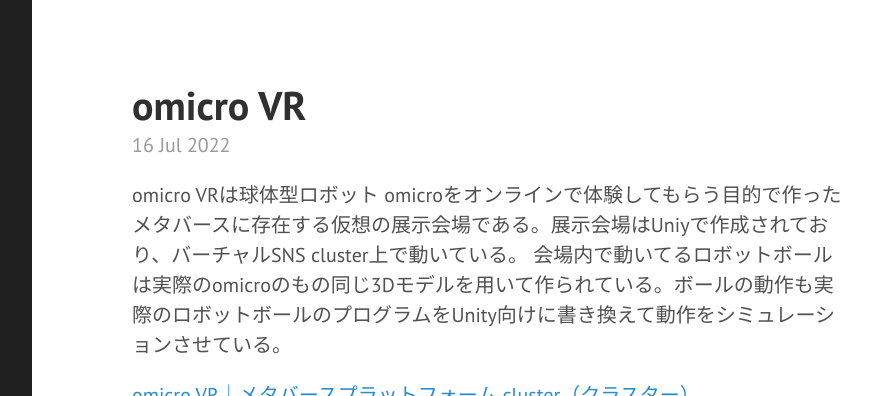
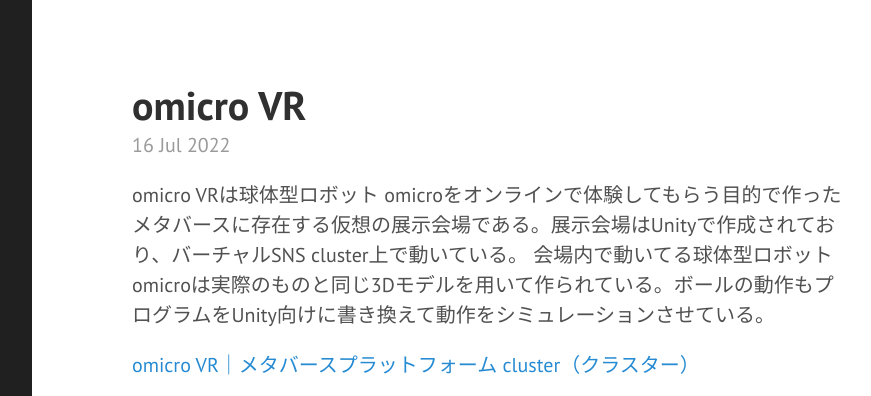
Before and after one commit to tichise/omicro.tokyo, a Jekyll site: the page built from _posts/2022-07-16-omicro-vr.md, in a window 1280 px wide and 1185 px high, cut to the strip 0-396 px from the top of the window. Shown: the whole strip, without its empty margins (328-1199 px from the left). Built offline with Jekyll 4.4.1, drawn with Linux system fonts in a browser that asks for light colours; Markdown is read by kramdown in place of the engine named in the settings.

Commit message:
Update 2022-07-16-omicro-vr.md

```diff
--- a/_posts/2022-07-16-omicro-vr.md
+++ b/_posts/2022-07-16-omicro-vr.md
@@ -3,8 +3,8 @@
 title: omicro VR
 ---
 
-omicro VRは球体型ロボット omicroをオンラインで体験してもらう目的で作ったメタバースに存在する仮想の展示会場である。展示会場はUniyで作成されており、バーチャルSNS cluster上で動いている。
-会場内で動いてるロボットボールは実際のomicroのもの同じ3Dモデルを用いて作られている。ボールの動作も実際のロボットボールのプログラムをUnity向けに書き換えて動作をシミュレーションさせている。
+omicro VRは球体型ロボット omicroをオンラインで体験してもらう目的で作ったメタバースに存在する仮想の展示会場である。展示会場はUnityで作成されており、バーチャルSNS cluster上で動いている。
+会場内で動いてる球体型ロボット omicroは実際のものと同じ3Dモデルを用いて作られている。ボールの動作もプログラムをUnity向けに書き換えて動作をシミュレーションさせている。
 
 [omicro VR｜メタバースプラットフォーム cluster（クラスター）](https://cluster.mu/w/45454cfd-91cc-40b8-a968-3180e82483c8)
 
```
